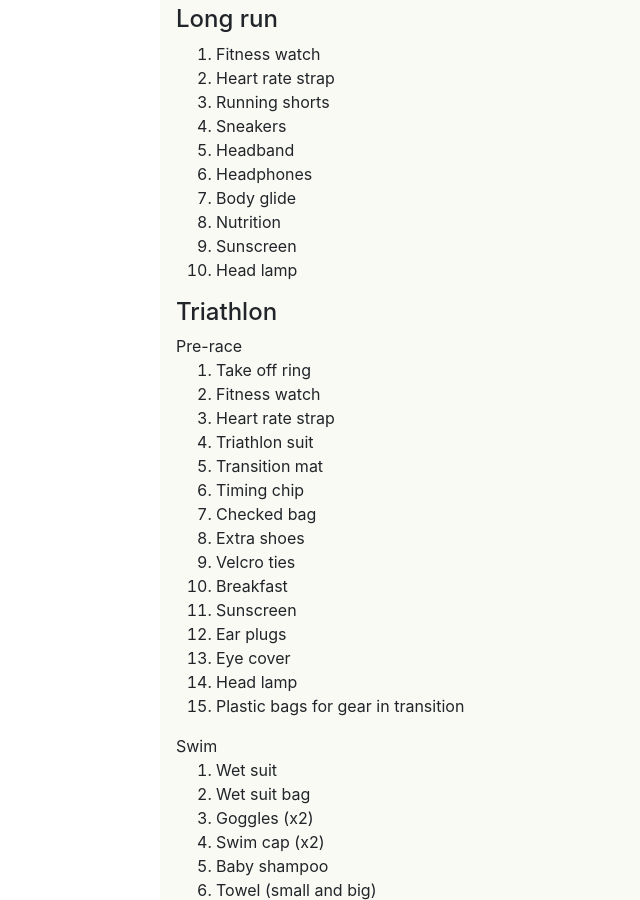
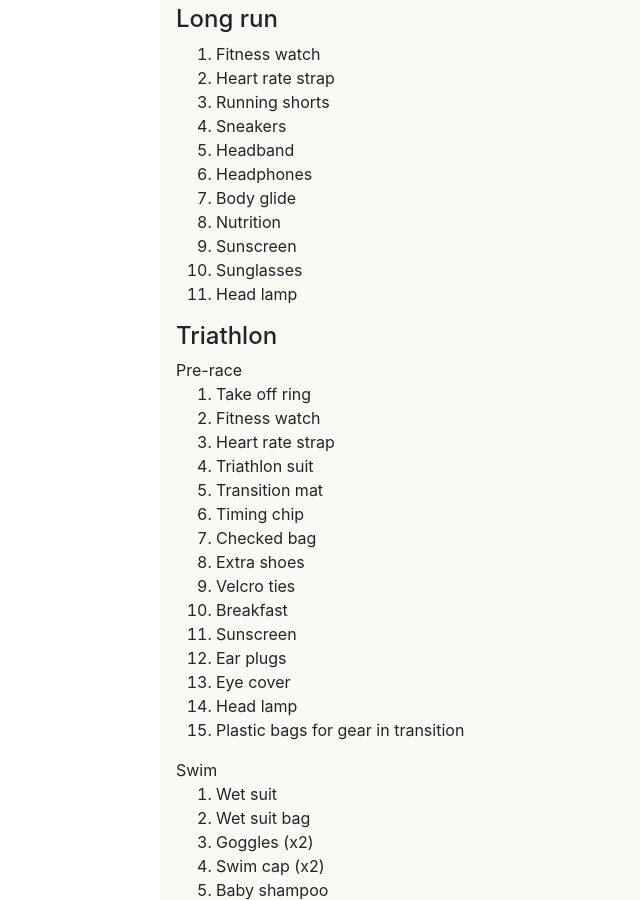
Before and after one commit to mackorone/mackorone.github.io, a Jekyll site: the page built from _posts/2022-07-10-activity-checklists.md, in a window 1280 px wide and 900 px high, scrolled down 1408 px. Shown: the whole window, without its empty margins (95-735 px from the left). Built offline with Jekyll 4.4.1, drawn with Linux system fonts in a browser that asks for light colours; nearby versions of some CDN libraries.

Commit message:
Update 2022-07-10-activity-checklists.md

```diff
--- a/_posts/2022-07-10-activity-checklists.md
+++ b/_posts/2022-07-10-activity-checklists.md
@@ -68,6 +68,7 @@ Useful for packing and pre-race jitters.
 1. Body glide
 1. Nutrition
 1. Sunscreen
+1. Sunglasses
 1. Head lamp
 
 #### Triathlon
```
